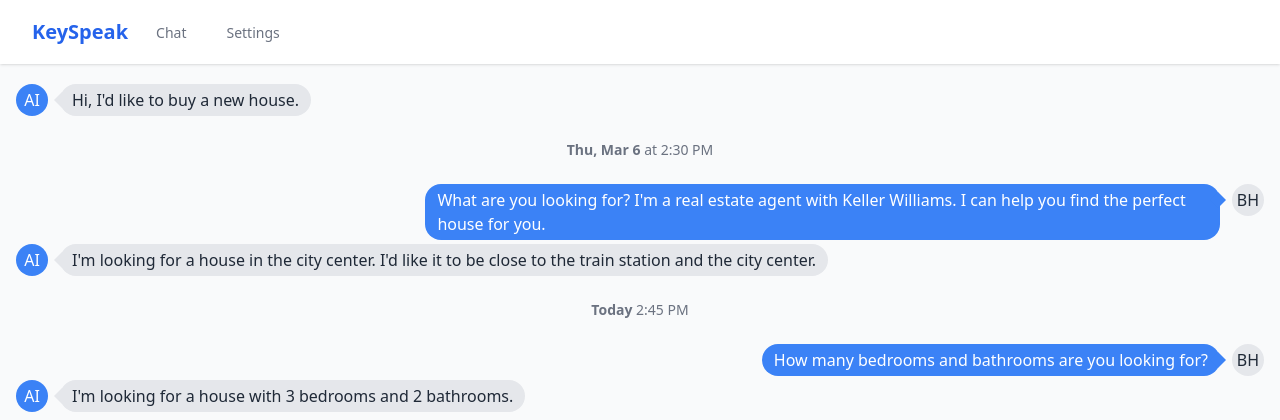
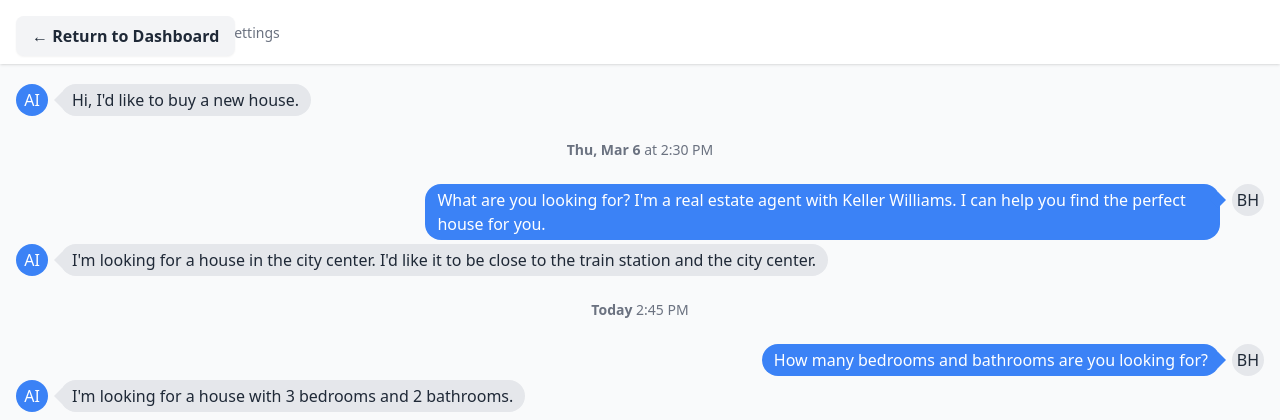
Before and after one commit to meresoft-io/keyspeak, a FastAPI app: template templates/pages/chat.html in a window 1280 px wide. Shown: the top 420 px of the page. Run offline with FastAPI, Linux system fonts and the light colour scheme; the template is opened without the code that fills it, so the values that code supplies are empty; some libraries are stand-ins or nearby versions.

Commit message:
Assistant checkpoint
Assistant generated file changes:
- templates/pages/chat.html: Fix button z-index

---

User prompt:

I can't see that button at all. Is it behind stuff?

Replit-Commit-Author: Assistant
Replit-Commit-Session-Id: 86cefef3-a9fc-406d-bfe3-97f213a3a11b

```diff
--- a/templates/pages/chat.html
+++ b/templates/pages/chat.html
@@ -58,7 +58,7 @@
         </div>
     </div>
     <button onclick="document.cookie='chat_session_id=; expires=Thu, 01 Jan 1970 00:00:00 UTC; path=/;'; window.location.href='/chat';"
-                class="absolute top-4 left-4 bg-gray-100 hover:bg-gray-200 text-gray-800 font-semibold py-2 px-4 rounded-lg shadow-sm">
+                class="absolute top-4 left-4 bg-gray-100 hover:bg-gray-200 text-gray-800 font-semibold py-2 px-4 rounded-lg shadow-sm z-10">
             ← Return to Dashboard
         </button>
 
```
